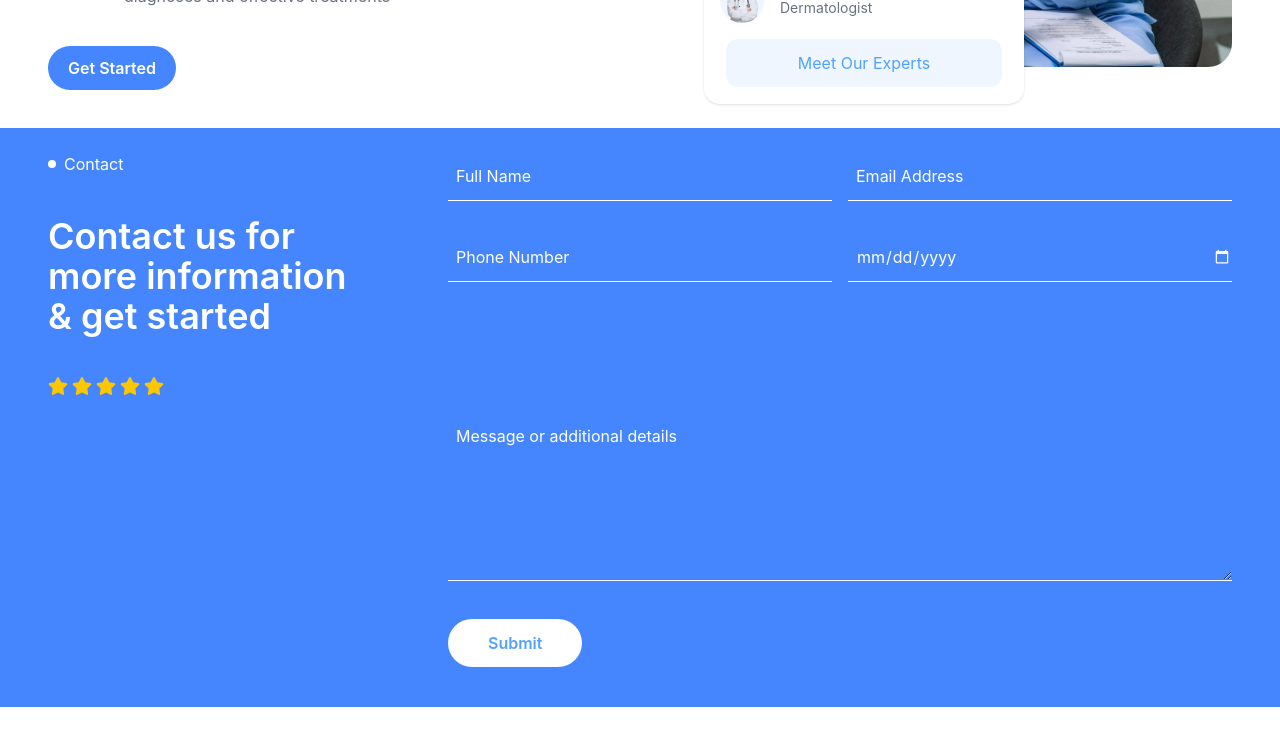
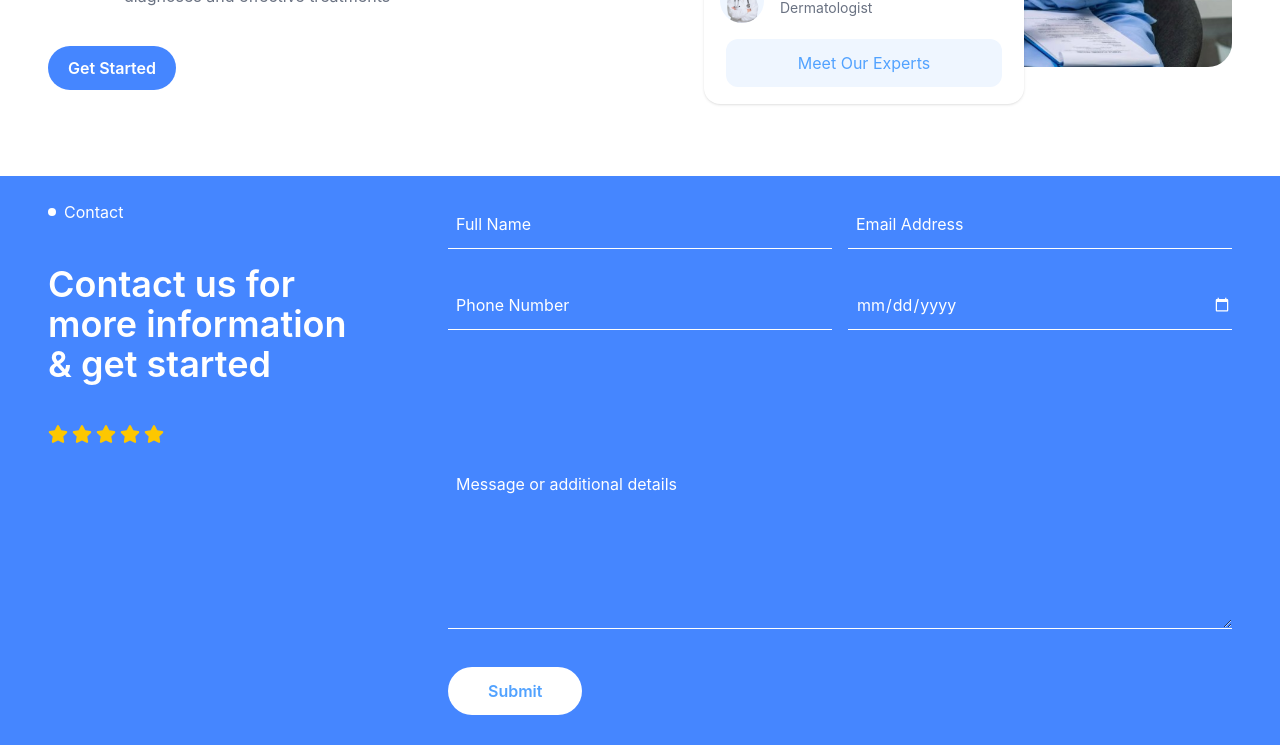
Before and after one commit to hamdard-coder/vitalflow, a React (Vite) app: page / in a window 1280 px wide. Shown: the part 1760-2505 px from the top of the page. Built offline with nearby package versions, Linux system fonts and the light colour scheme.

Commit message:
add line

```diff
--- a/src/components/Contact/Contact.jsx
+++ b/src/components/Contact/Contact.jsx
@@ -4,7 +4,7 @@ import { FaStar } from "react-icons/fa";
 
 const Contact = () => {
   return (
-    <section className="bg-[#4586ff] text-white">
+    <section className="bg-[#4586ff] text-white mt-30 lg:mt-12">
       <Container>
         <div className="grid grid-cols-1  md:grid-cols-2   lg:grid-cols-3 gap-4 py-6">
           <div className="md:col-span-2 lg:col-span-1">
```
